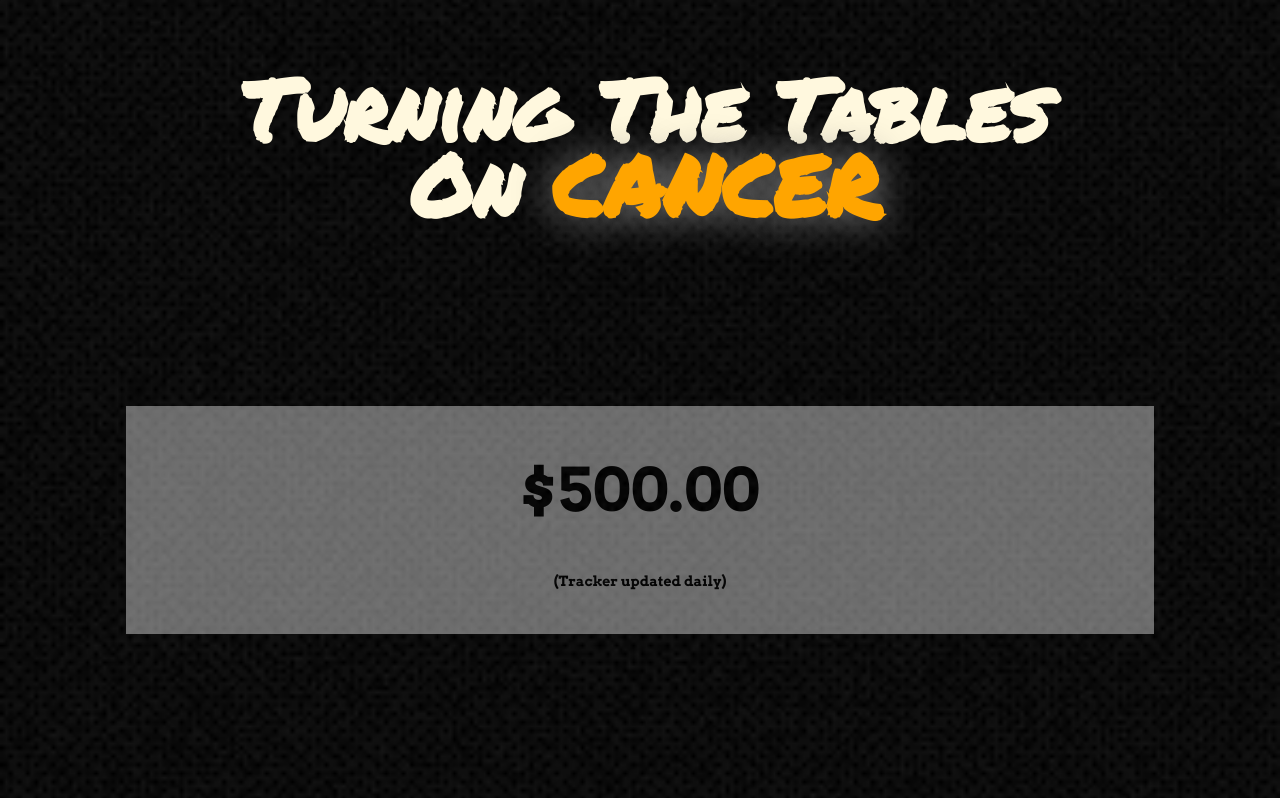
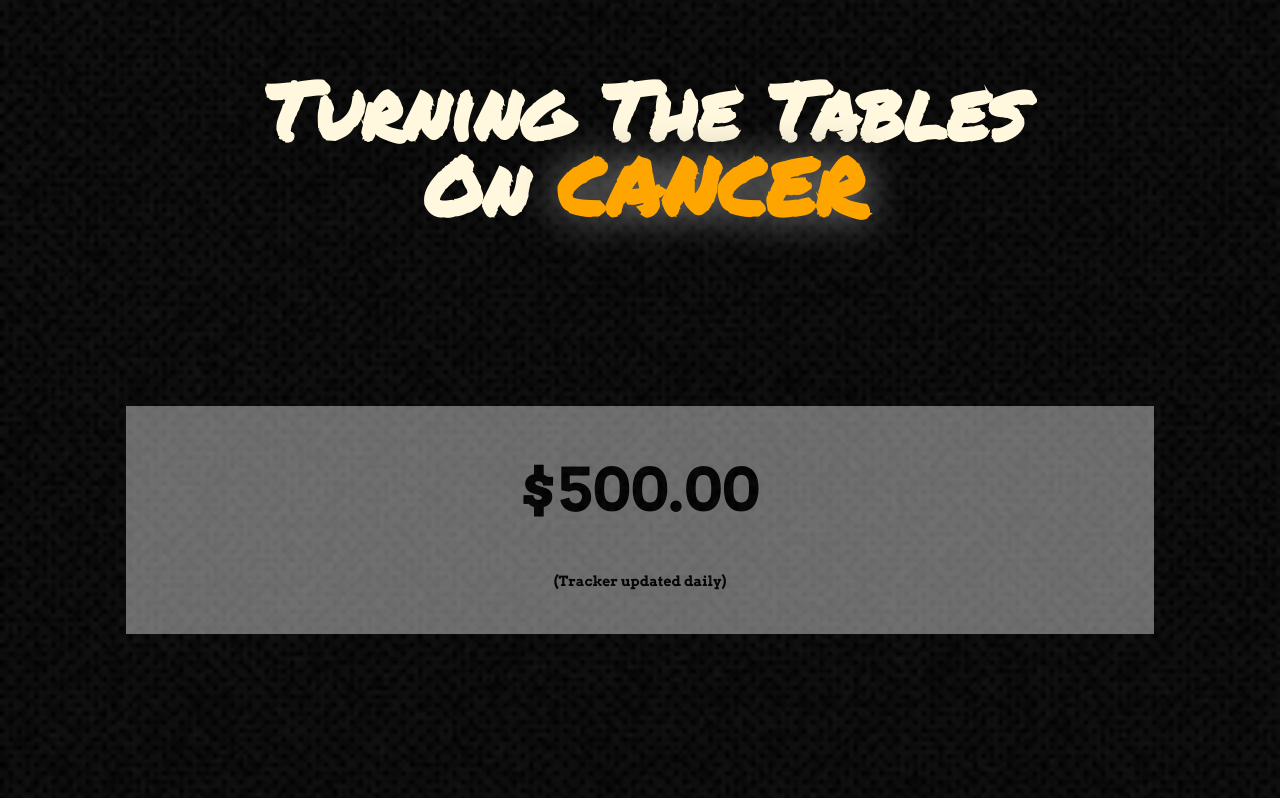
Before and after one commit to evibobevy/turningthetablesoncancer, a plain HTML site: page index.html in a window 1280 px wide. Shown: the top 798 px of the page. Drawn offline with nearby package versions, Linux system fonts and the light colour scheme.

Commit message:
reverts font size

```diff
--- a/css/main.css
+++ b/css/main.css
@@ -215,7 +215,7 @@ margin-left: auto;
         color: #fff8de;
         width: 90%;
         padding: 10px 5px;
-        font-size: 85px;
+        font-size: 80px;
         line-height: 38px;
         margin-bottom: 12px;
         margin-left: 5%;
```
